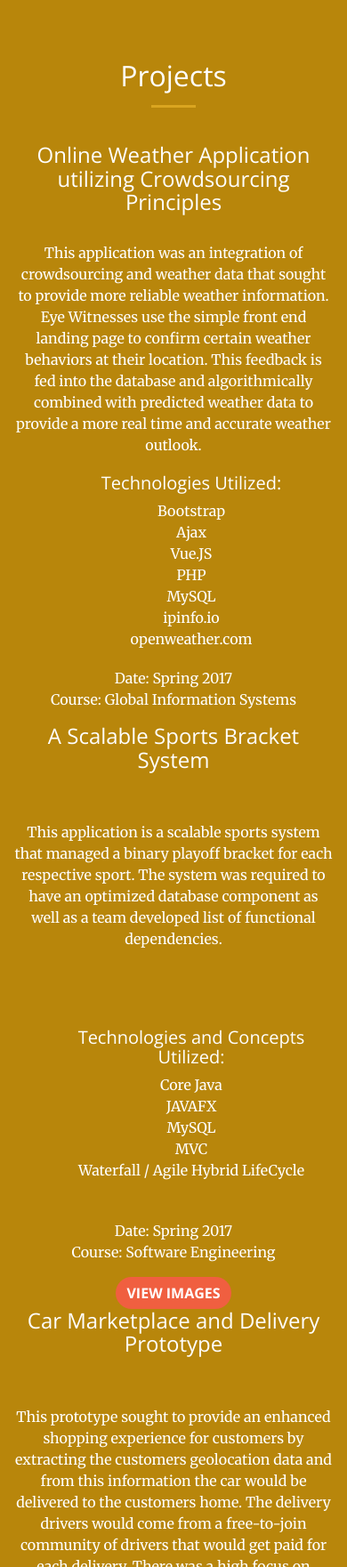
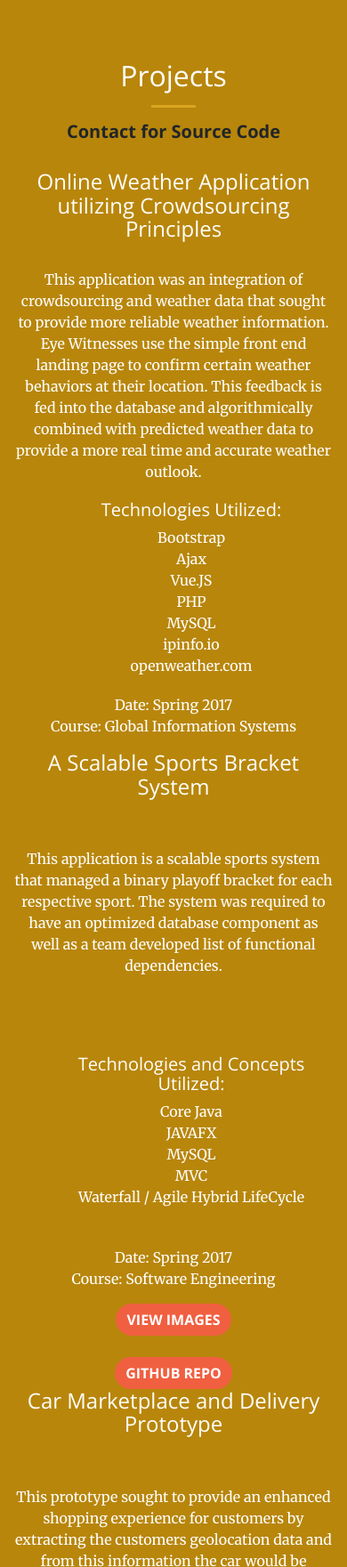
Before and after one commit to terrenceb/MyWebsite-Portfolio, a plain HTML site: page index.html in a window 390 px wide. Shown: the part 3220-4981 px from the top of the page at 89% size. Drawn offline with nearby package versions, Linux system fonts and the light colour scheme.

Commit message:
Small revision for Projects Section & Added contact to navbar

```diff
--- a/index.html
+++ b/index.html
@@ -57,6 +57,10 @@
               <li class="nav-item">
                   <a class="nav-link js-scroll-trigger" href="Resume/TerrenceButlerResume.pdf"><i class="fa fa-bars"></i> Resume</a>
               </li>
+              <li class="nav-item">
+                  <a class="nav-link js-scroll-trigger" href="#contact"><i class="fa fa-envelope"></i> Contact</a>
+              </li>
+
           </ul>
         </div>
       </div>
@@ -230,8 +234,8 @@
         </div>
 
         <div class="container text-center">
-            <!--<h5>View Github for other Projects</h5>
-            <a class="btn btn-default sr-button" href="https://github.com/terrenceb"> <i class="fa fa-github"></i> Github</a>-->
+            <h5><b>Contact for Source Code</b></h5>
+            <!--<a class="btn btn-default sr-button" href="https://github.com/terrenceb"> <i class="fa fa-github"></i> Github</a>-->
         </div>
         <br>
         <!-- First Row  -->
@@ -292,7 +296,8 @@
                 <li>Date: Spring 2017</li>
                 <li>Course: Software Engineering</li>
             </ul>
-            <button class="btn btn-primary" data-toggle="modal" data-target="#row2imagemodal" type="button">View Images </button>
+            <button class="btn btn-primary" data-toggle="modal" data-target="#row2imagemodal" type="button">View Images </button> <br><br>
+            <a class="btn btn-primary sr-button" href="https://github.com/terrenceb/Software-Engineering-Final-Project-Prototype">Github Repo </a>
 
             <!-- Popup Modal -->
             <div id="row2imagemodal" class="modal fade bd-example-modal-lg" role="dialog">
```
